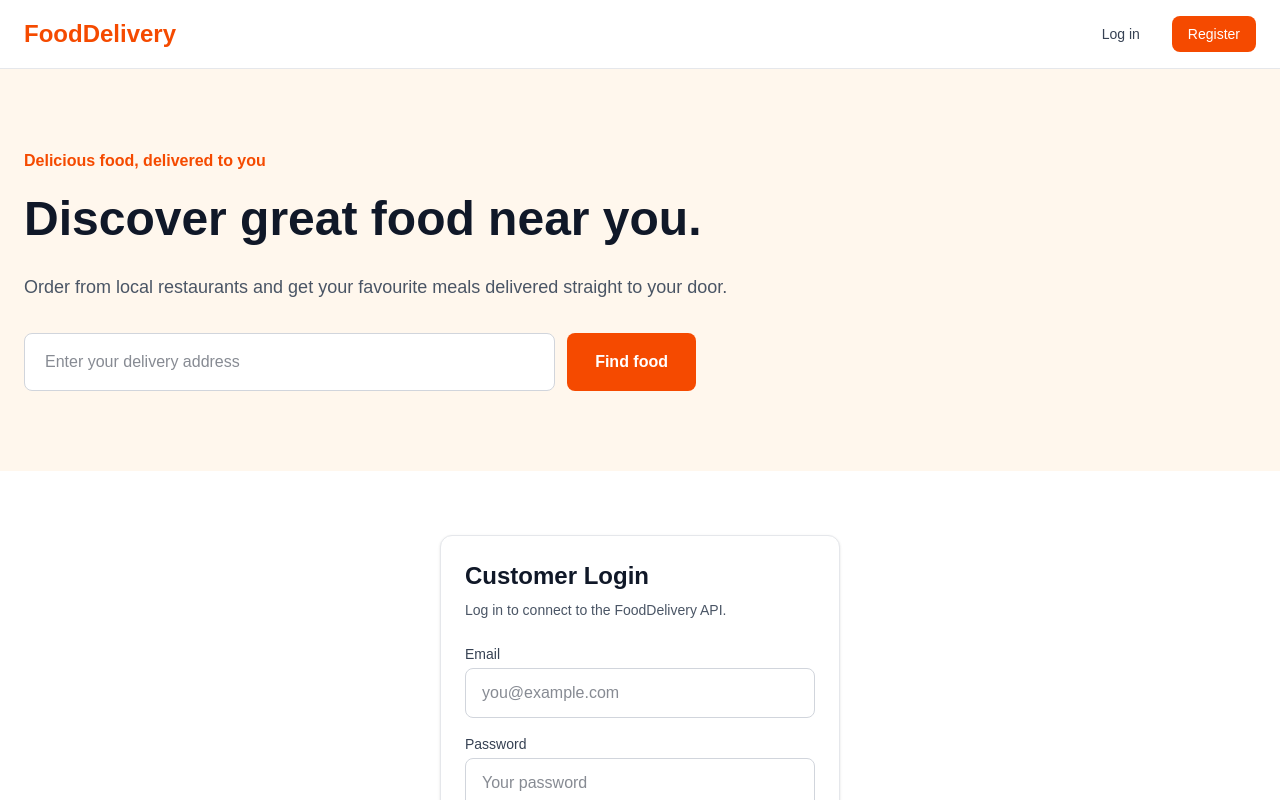
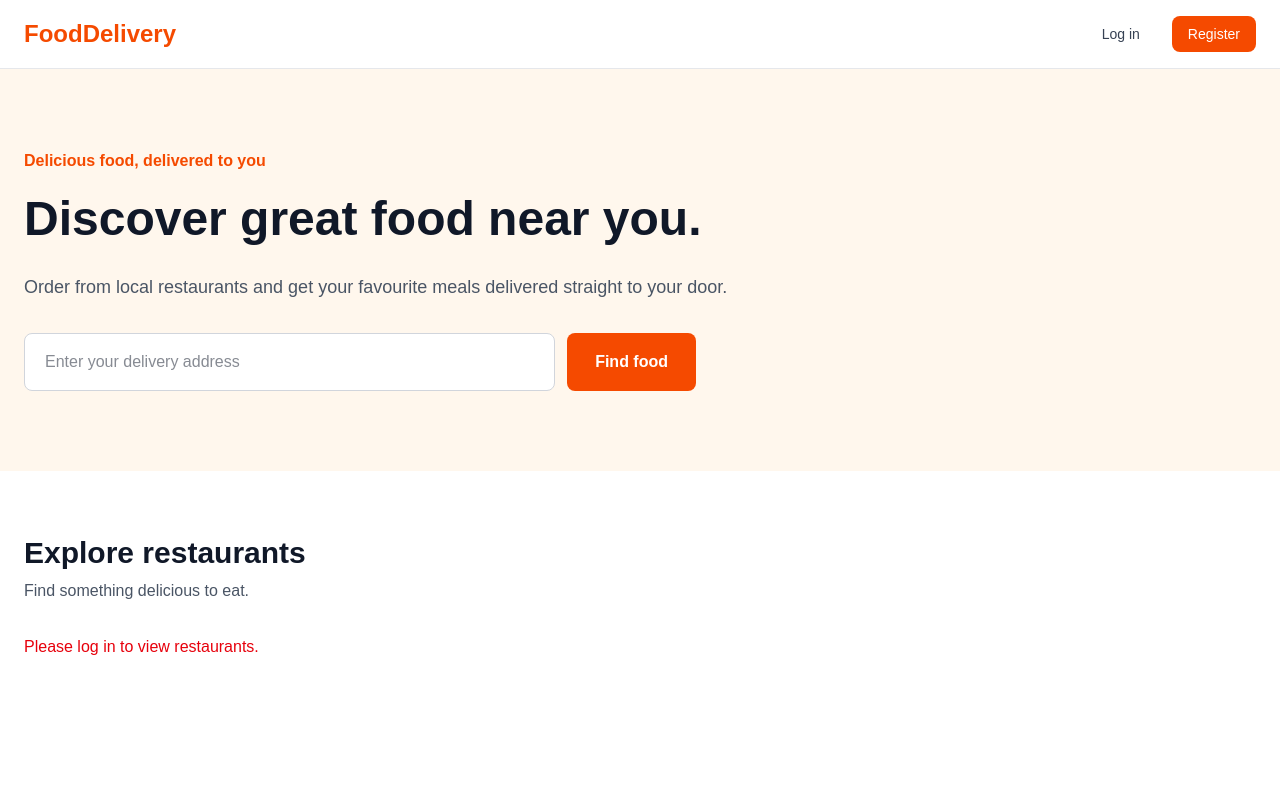
Before and after one commit to Khazimla-Majavu/food-delivery-platform, a Next.js app in the folder frontend/: page / in a window 1280 px wide. Shown: the top 800 px of the page. Built offline with nearby package versions, Linux system fonts and the light colour scheme.

Commit message:
Remove duplicate homepage login form

```diff
--- a/frontend/app/page.tsx
+++ b/frontend/app/page.tsx
@@ -1,7 +1,6 @@
 "use client";
 
 import { useEffect, useState } from "react";
-import LoginForm from "./components/LoginForm";
 import RestaurantList from "./components/RestaurantList";
 import { getUser, logout } from "../lib/auth";
 import { UserResponse } from "../lib/api";
@@ -137,23 +136,6 @@ export default function Home() {
         </div>
       </section>
 
-      {/* Login */}
-      {!loaded ? null : !user ? (
-        <section className="mx-auto max-w-md px-6 py-16">
-          <div className="rounded-xl border border-gray-200 bg-white p-6 shadow-sm">
-            <h3 className="mb-2 text-2xl font-bold text-gray-900">
-              Customer Login
-            </h3>
-
-            <p className="mb-6 text-sm text-gray-600">
-              Log in to connect to the FoodDelivery API.
-            </p>
-
-            <LoginForm />
-          </div>
-        </section>
-      ) : null}
-
       {/* Restaurant Discovery */}
       <section className="mx-auto max-w-7xl px-6 py-16">
         <div className="mb-8">
```
